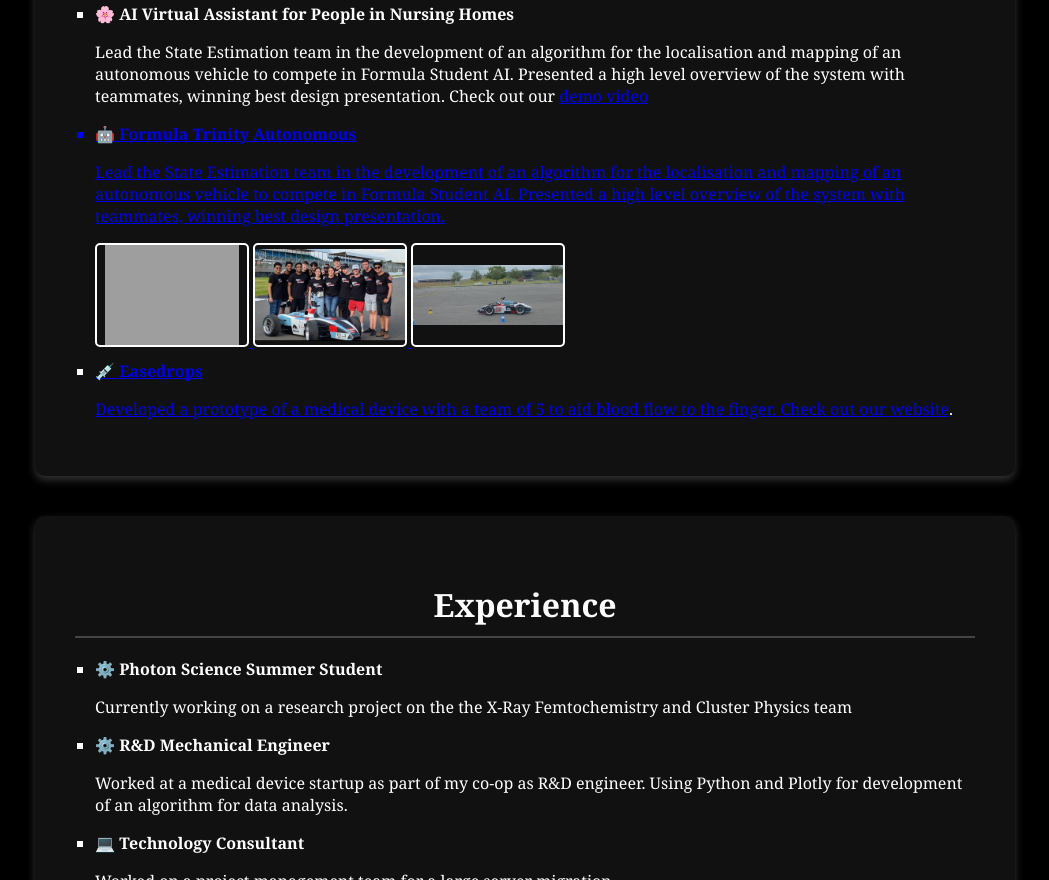
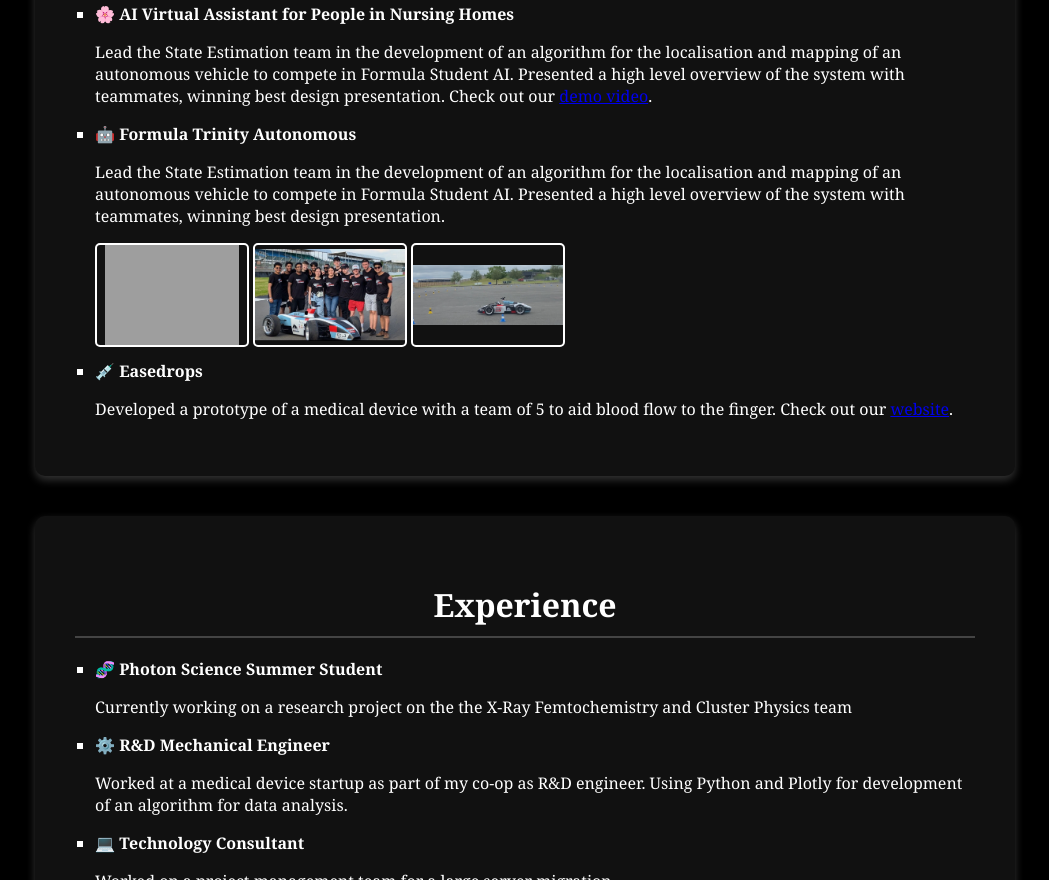
Before and after one commit to eabham/My_website, a plain HTML site: page index.html in a window 1280 px wide. Shown: the part 478-1358 px from the top of the page, without its empty margins (115-1164 px from the left). Drawn offline with Linux system fonts and the light colour scheme; grey boxes are pictures that could not be loaded.

Commit message:
updates 26th aug 25

```diff
--- a/index.html
+++ b/index.html
@@ -32,7 +32,8 @@
             <ul class="bullet-list">
                 <li>
                     <strong> 🌸 AI Virtual Assistant for People in Nursing Homes</strong>
-                    <p> Lead the State Estimation team in the development of an algorithm for the localisation and mapping of an autonomous vehicle to compete in Formula Student AI. Presented a high level overview of the system with teammates, winning best design presentation. Check out our <a href="https://youtu.be/omHa15ikAng?si=T-GeE6l-6ShMs4GX" target="_blank">demo video</p>
+                    <p> Lead the State Estimation team in the development of an algorithm for the localisation and mapping of an autonomous vehicle to compete in Formula Student AI. Presented a high level overview of the system with teammates, winning best design presentation. Check out our <a href="https://youtu.be/omHa15ikAng?si=T-GeE6l-6ShMs4GX" target="_blank">demo video</a>.
+                    </p>
 
                 </li>
                 <li>
@@ -55,7 +56,7 @@
             <h2>Experience </h2>
             <ul class="bullet-list">
                 <li>
-                    <strong> ⚙️ Photon Science Summer Student </strong>
+                    <strong> 🧬 Photon Science Summer Student </strong>
                     <p>Currently working on a research project on the the X-Ray Femtochemistry and Cluster Physics team</p>
                 </li>
                 <li>
```
